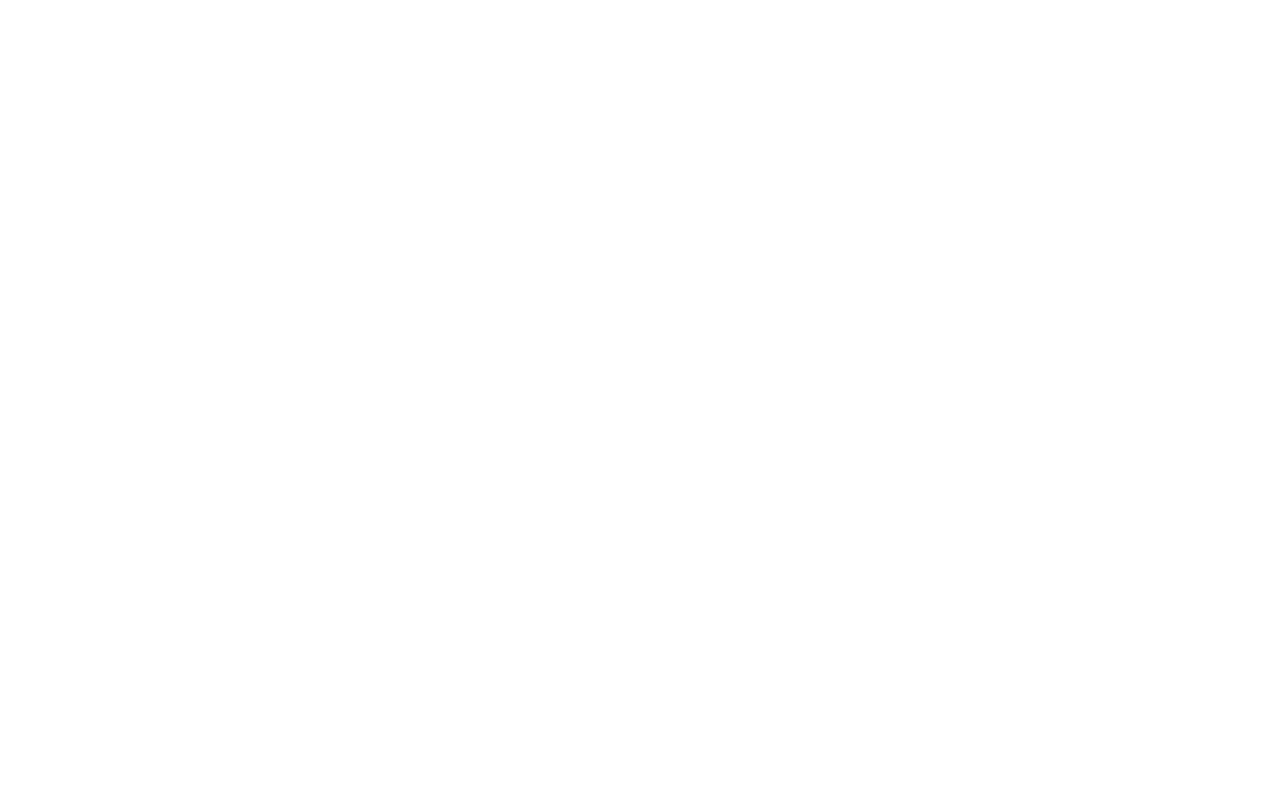
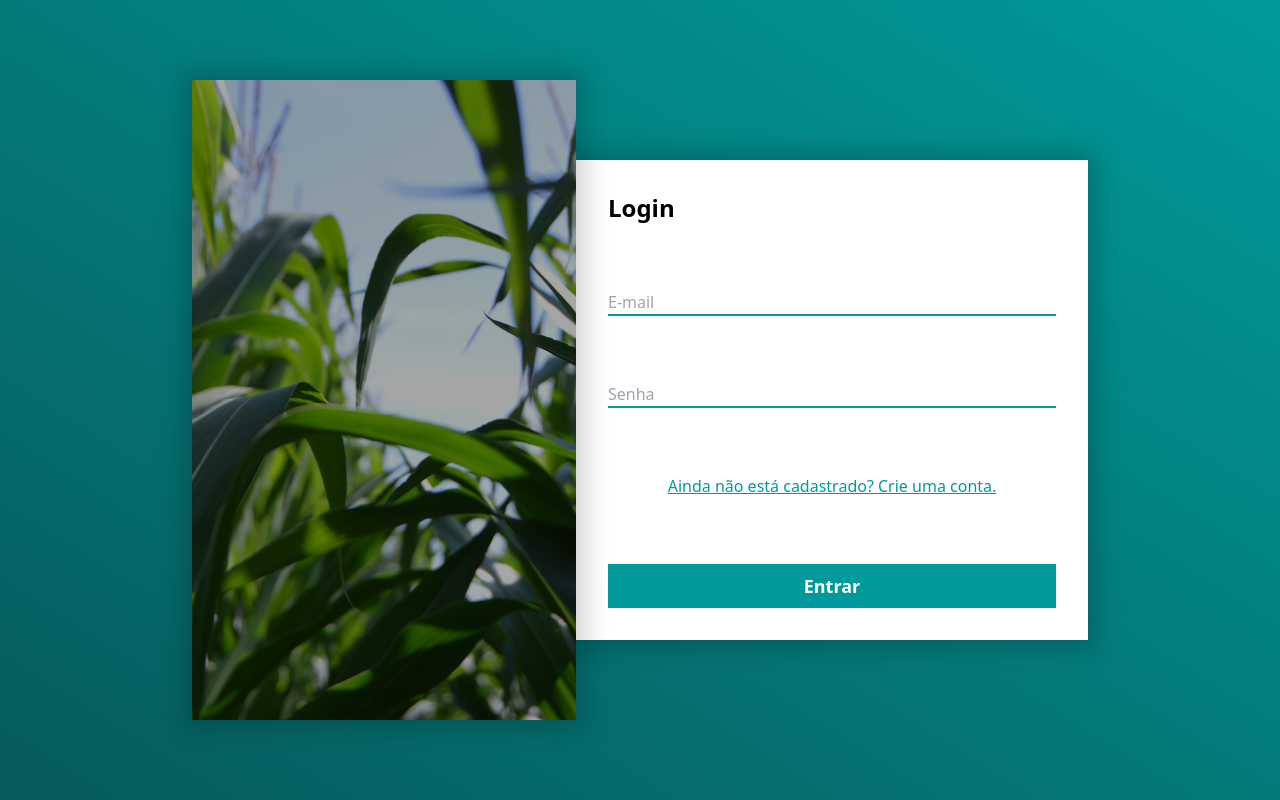
Before and after one commit to akadot/desafio-pentagro, a Vue app: page /login in a window 1280 px wide. Before the commit this address had no page. Built offline with nearby package versions, Linux system fonts and the light colour scheme.

Commit message:
:lipstick: Finishing login page style

```diff
--- a/src/index.css
+++ b/src/index.css
@@ -1,3 +1,17 @@
 @tailwind base;
 @tailwind components;
 @tailwind utilities;
+
+@layer base {
+	.base-container {
+		@apply h-screen flex items-center justify-center bg-grass-mobile md:bg-gradient-to-tr from-darker to-main
+	}
+
+	.base-btn {
+		@apply bg-main text-light px-8 py-2 text-lg font-bold
+	}
+
+	.base-input{
+		@apply border-b-2 border-main
+	}
+}
--- a/src/pages/Home.vue
+++ /dev/null
@@ -1,9 +0,0 @@
-<script setup lang="ts">
-  // import HelloWorld from './components/HelloWorld.vue'
-</script>
-
-<template>
-  <div>Home</div>
-</template>
-
-<style scoped></style>
--- /dev/null
+++ b/src/pages/Login.vue
@@ -0,0 +1,39 @@
+<script setup lang="ts">
+  import { RouterLink } from 'vue-router'
+</script>
+
+<template>
+  <section class="base-container">
+    <section
+      class="bg-grass-img shadow-custom bg-no-repeat bg-cover bg-center z-10 lg:h-4/5 lg:w-96 md:h-4/6 md:w-80 sm:none"
+    >
+      <section></section>
+    </section>
+    <section
+      class="flex flex-col justify-between bg-white shadow-custom p-8 h-4/5 w-4/5 lg:h-3/5 lg:w-2/5 md:h-2/4 md:w-96 sm:h-4/5 sm:w-4/5"
+    >
+      <h1 class="text-2xl font-extrabold">Login</h1>
+      <input
+        id="email"
+        class="base-input"
+        type="email"
+        name="email"
+        placeholder="E-mail"
+      />
+      <input
+        id="password"
+        class="base-input"
+        type="password"
+        name="password"
+        placeholder="Senha"
+      />
+      <RouterLink
+        to="/register"
+        class="text-center underline text-main font-medium"
+      >
+        Ainda não está cadastrado? Crie uma conta.
+      </RouterLink>
+      <button class="base-btn">Entrar</button>
+    </section>
+  </section>
+</template>
--- /dev/null
+++ b/src/pages/Register.vue
@@ -0,0 +1,3 @@
+<template>
+  <h1>REGISTER</h1>
+</template>
--- a/src/router/index.ts
+++ b/src/router/index.ts
@@ -1,13 +1,23 @@
 import { createRouter, createWebHistory } from 'vue-router'
-import HomePage from '../pages/Home.vue'
+import LoginPage from '../pages/Login.vue'
+import RegisterPage from '../pages/Register.vue'
 
 export default createRouter({
   history: createWebHistory(),
   routes: [
     {
       path: '/',
-      name: 'home-page',
-      component: HomePage,
+      redirect: '/login',
+    },
+    {
+      path: '/login',
+      name: 'login-page',
+      component: LoginPage,
+    },
+    {
+      path: '/register',
+      name: 'register-page',
+      component: RegisterPage,
     },
   ],
 })
--- a/tailwind.config.cjs
+++ b/tailwind.config.cjs
@@ -3,7 +3,22 @@ module.exports = {
   content: ['./index.html', './src/**/*.{vue,js,ts,jsx,tsx}'],
   darkMode: 'media',
   theme: {
-    extend: {},
+    extend: {
+      colors: {
+        main: '#009A9B',
+        darker: '#075A5A',
+        light: '#fff',
+      },
+      backgroundImage: {
+        'grass-img':
+          "linear-gradient(0deg, rgba(0, 0, 0, 0.35), rgba(0, 0, 0, 0.35)), url('./src/assets/grass-bg.jpg')",
+        'grass-mobile':
+          "linear-gradient(180deg, rgba(0, 154, 155, 0.5) 0%, rgba(7, 90, 90, 0.5) 100%), url('./src/assets/grass-bg.jpg');",
+      },
+      boxShadow: {
+        custom: '0px 0px 24px 8px rgba(0, 0, 0, 0.2)',
+      },
+    },
   },
   variants: {
     extend: {},
```
Also changed, not shown: src/assets/grass-bg.jpg (added).
